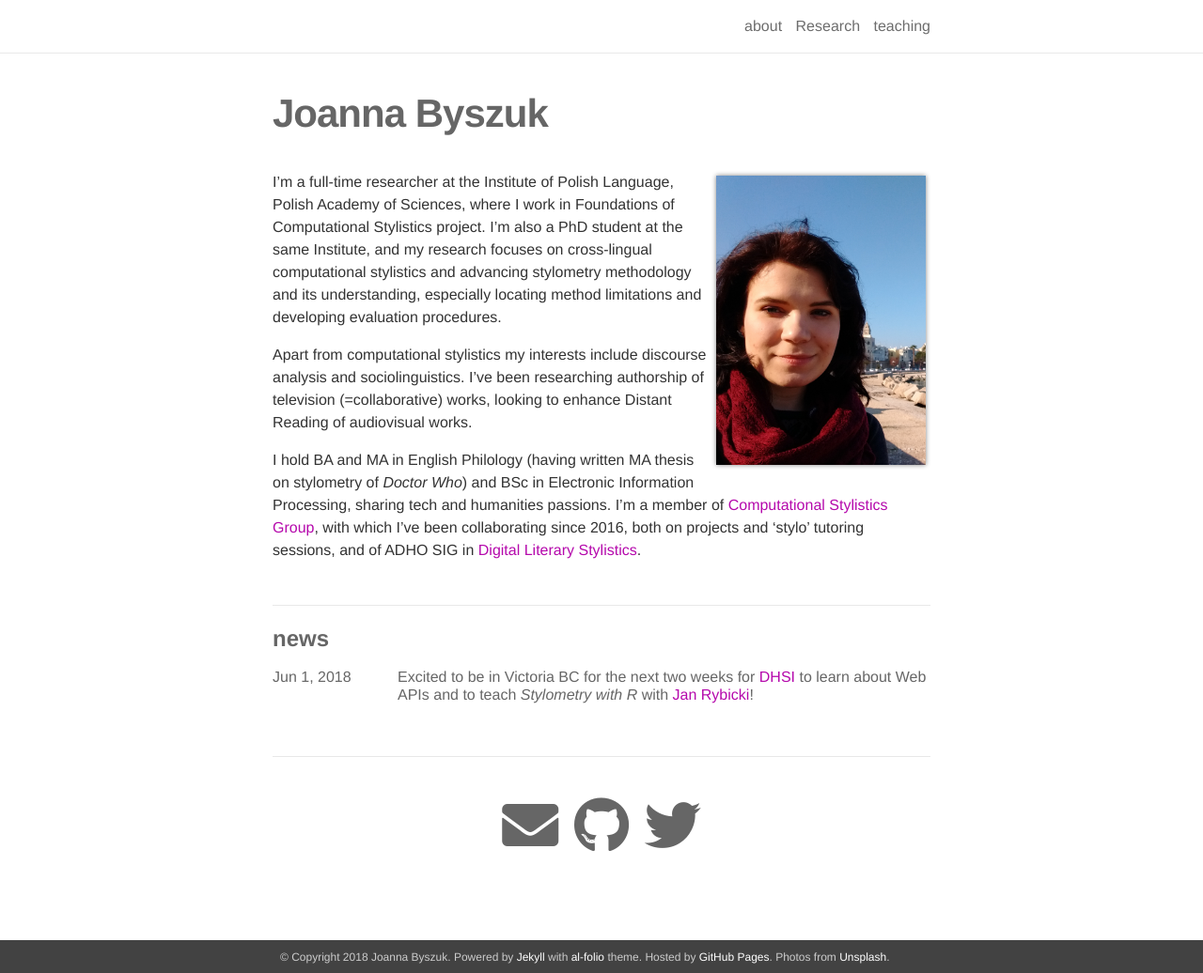
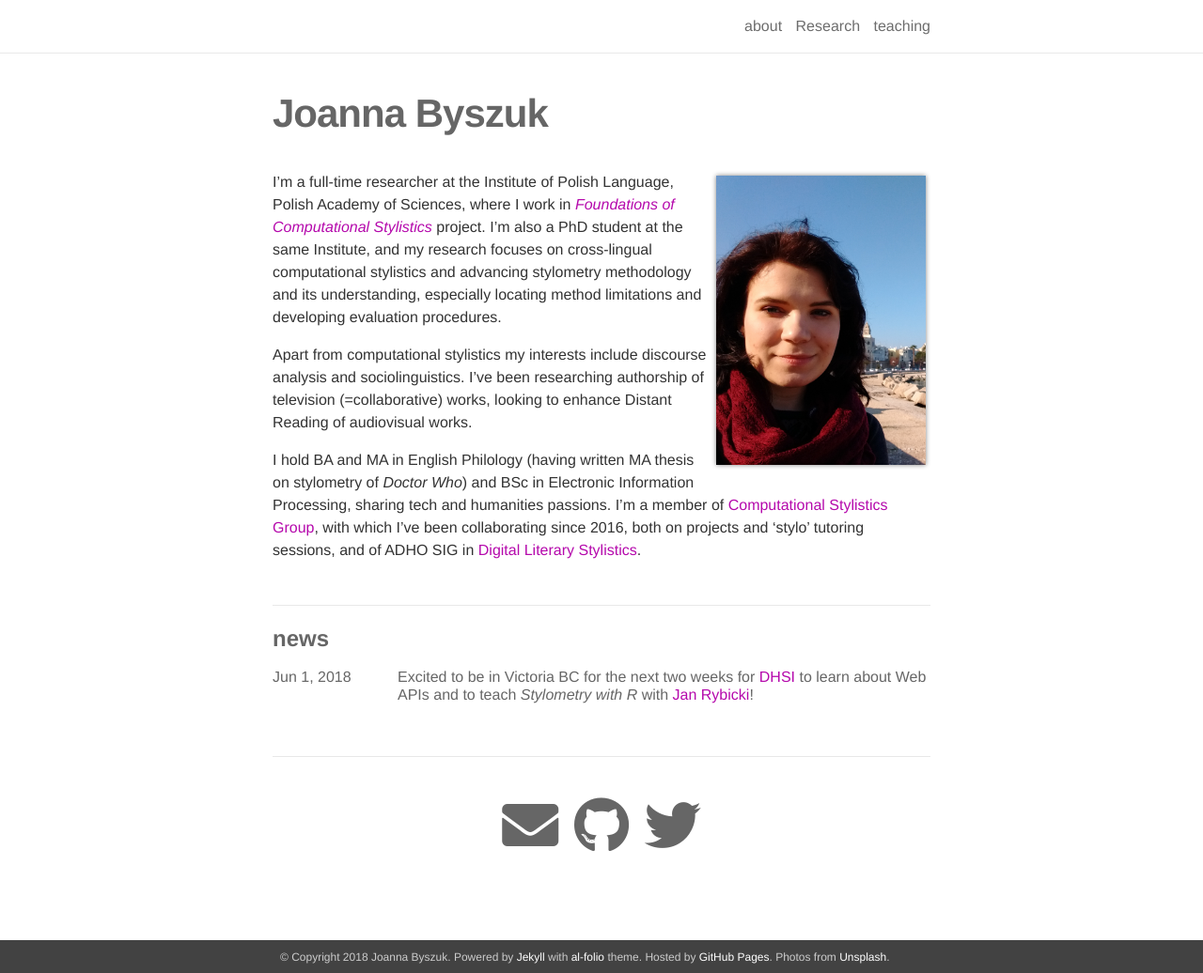
Before and after one commit to JoannaBy/JoannaBy.github.io, a Jekyll site: the page built from _pages/about.md, in a window 1280 px wide and 1036 px high. Shown: the whole window at 94% size. Built offline with Jekyll 4.4.1, drawn with Linux system fonts in a browser that asks for light colours; nearby versions of some CDN libraries; part of the change alters nothing that is shown.

Commit message:
update Noveember 2018.2

```diff
--- a/_pages/about.md
+++ b/_pages/about.md
@@ -12,7 +12,7 @@ news: true
 social: true
 ---
 
-I'm a full-time researcher at the Institute of Polish Language, Polish Academy of Sciences, where I work in Foundations of Computational Stylistics project. I'm also a PhD student at the same Institute, and my research focuses on cross-lingual computational stylistics and advancing stylometry methodology and its understanding, especially locating method limitations and developing evaluation procedures.
+I'm a full-time researcher at the Institute of Polish Language, Polish Academy of Sciences, where I work in *[Foundations of Computational Stylistics](https://computationalstylistics.github.io/projects/focs/)* project. I'm also a PhD student at the same Institute, and my research focuses on cross-lingual computational stylistics and advancing stylometry methodology and its understanding, especially locating method limitations and developing evaluation procedures.
 
 Apart from computational stylistics my interests include discourse analysis and sociolinguistics. I've been researching authorship of television (=collaborative) works, looking to enhance Distant Reading of audiovisual works.
 
```
